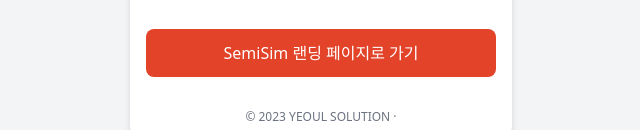
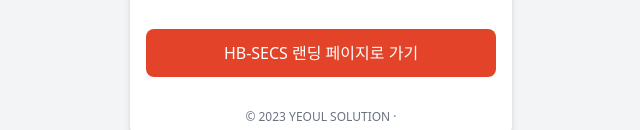
Before and after one commit to jade-na/profile, a plain HTML site: page index.html in a window 1280 px wide. Shown: the part 780-910 px from the top of the page, 319-959 px from the left. Drawn offline with nearby package versions, Linux system fonts and the light colour scheme.

Commit message:
HB-SECS Pro Lading Page 추가 함.

```diff
--- a/index.html
+++ b/index.html
@@ -47,7 +47,7 @@
     </div>
     <div class="p-4">
       <a href="HB-SECS Pro Landing/HB-SECS Pro Landing.html" class="block w-full bg-[#e24329] text-white text-center py-3 rounded-lg hover:bg-[#d03b22] transition-colors">
-        SemiSim 랜딩 페이지로 가기
+        HB-SECS 랜딩 페이지로 가기
       </a>
     </div>
 
```
